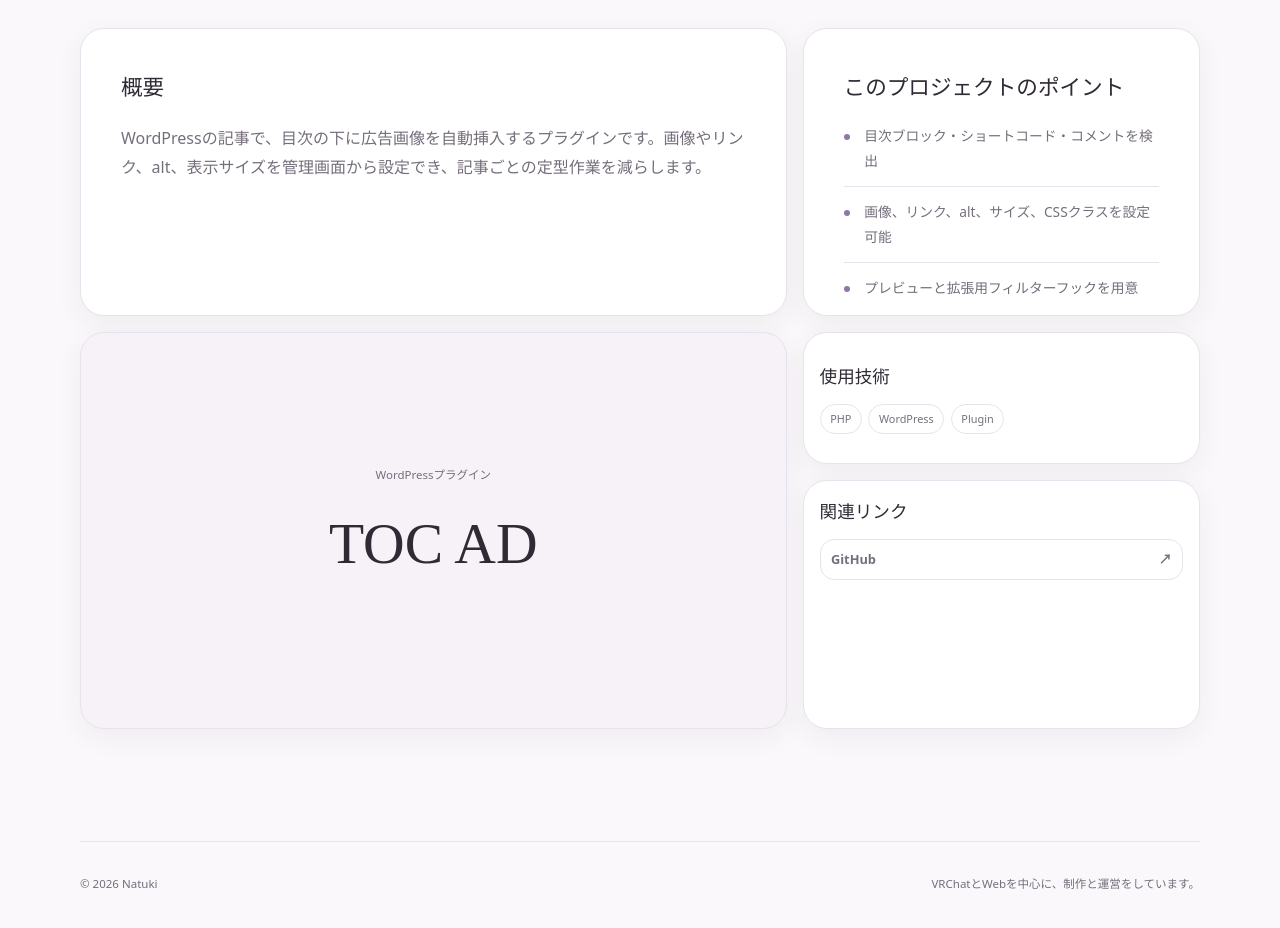
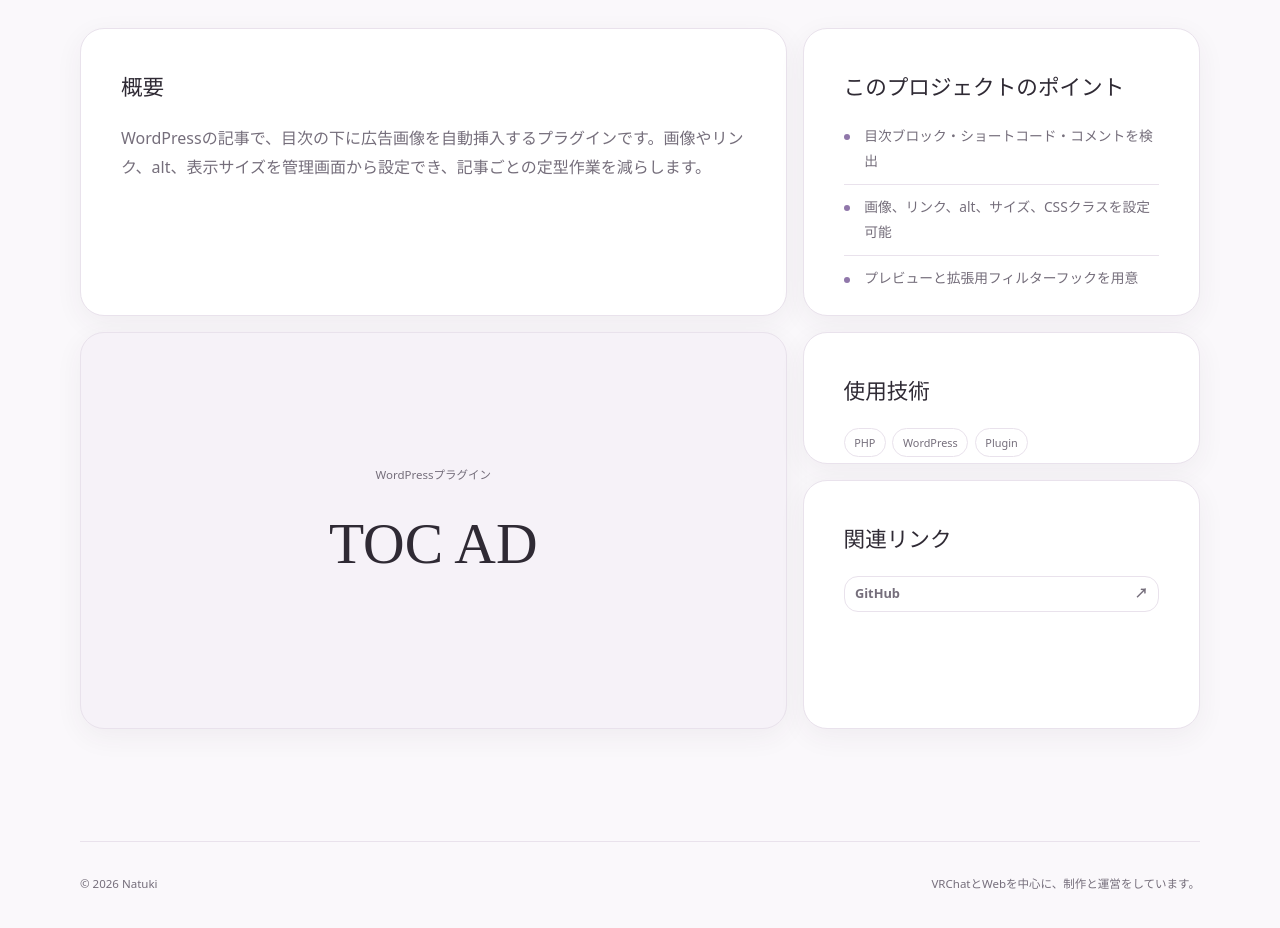
Before and after one commit to natuki53/mu-natuki-com, a website built with Vite: page projects/toc-ad/index.html in a window 1280 px wide. Shown: the part 640-1568 px from the top of the page. Built offline with nearby package versions, Linux system fonts and the light colour scheme; a web font is replaced by a local one.

Commit message:
fix: 詳細カード内の配置を統一

```diff
--- a/src/styles/site.css
+++ b/src/styles/site.css
@@ -1227,33 +1227,31 @@ main {
 
 .detail-technology-card,
 .detail-links-card {
-  padding: 1rem;
-}
-
-.detail-technology-card {
-  display: flex;
-  flex-direction: column;
-  justify-content: center;
+  padding: clamp(1.5rem, 4vw, 2.5rem) clamp(1.5rem, 4vw, 2.5rem) 0.75rem;
 }
 
 .detail-technology-card h2,
 .detail-links-card h2 {
-  margin-bottom: 0.65rem;
-  font-size: 1.1rem;
+  margin-bottom: 1rem;
+  font-size: 1.35rem;
 }
 
 .detail-technology-card .tags {
   margin-top: 0;
 }
 
+.detail-links-card {
+  padding-bottom: 0;
+}
+
 .detail-highlights {
   display: grid;
-  gap: 0.8rem;
+  gap: 0.65rem;
   list-style: none;
 }
 
 .detail-highlights li {
-  padding-bottom: 0.8rem;
+  padding-bottom: 0.65rem;
   display: grid;
   grid-template-columns: 0.7rem 1fr;
   gap: 0.6rem;
@@ -1349,12 +1347,12 @@ main {
 
 .detail-links {
   display: grid;
-  gap: 0.4rem;
+  gap: 0.2rem;
 }
 
 .detail-link {
-  min-height: 40px;
-  padding: 0.5rem 0.65rem;
+  min-height: 2rem;
+  padding: 0.35rem 0.65rem;
   display: flex;
   align-items: center;
   justify-content: space-between;
```
